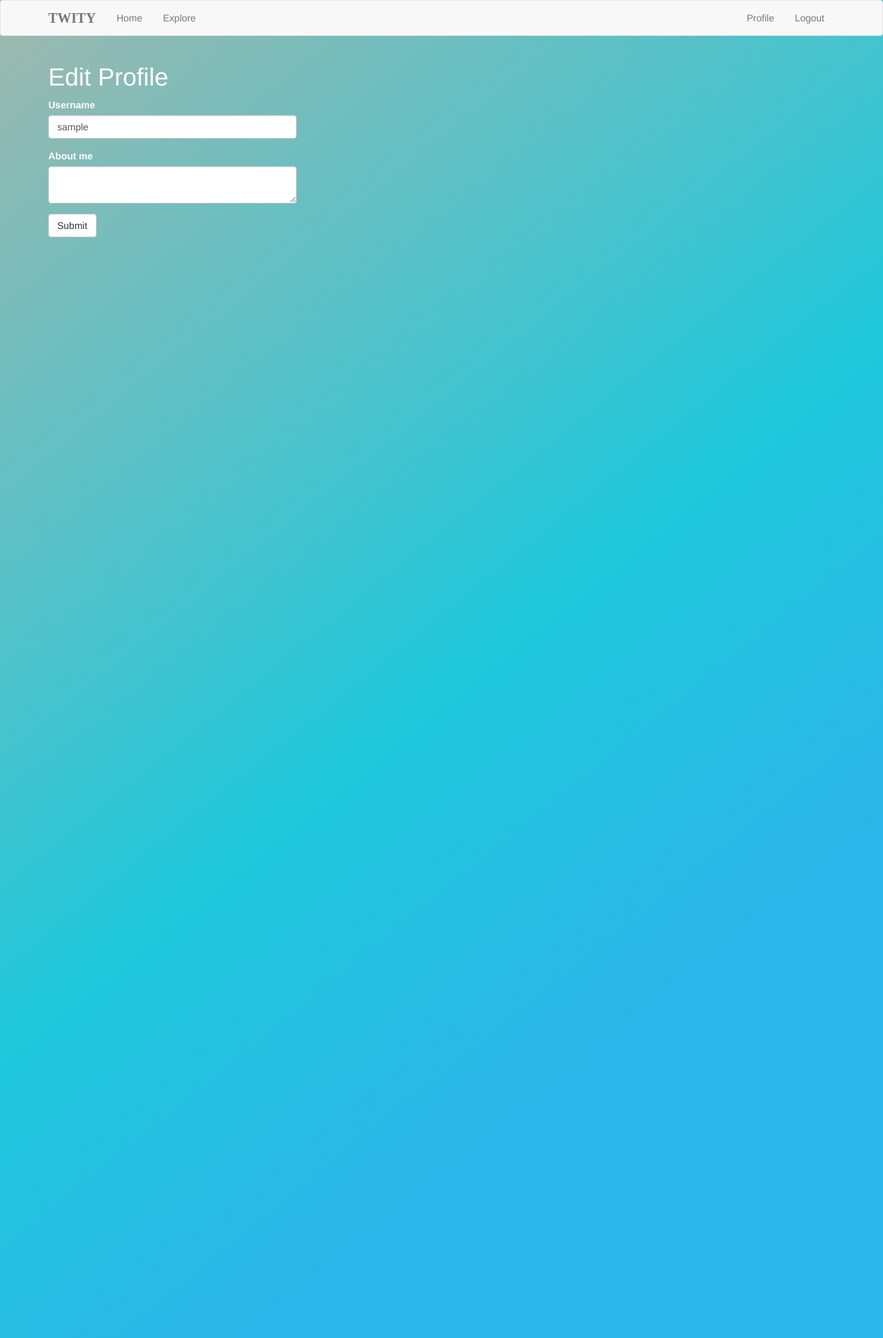
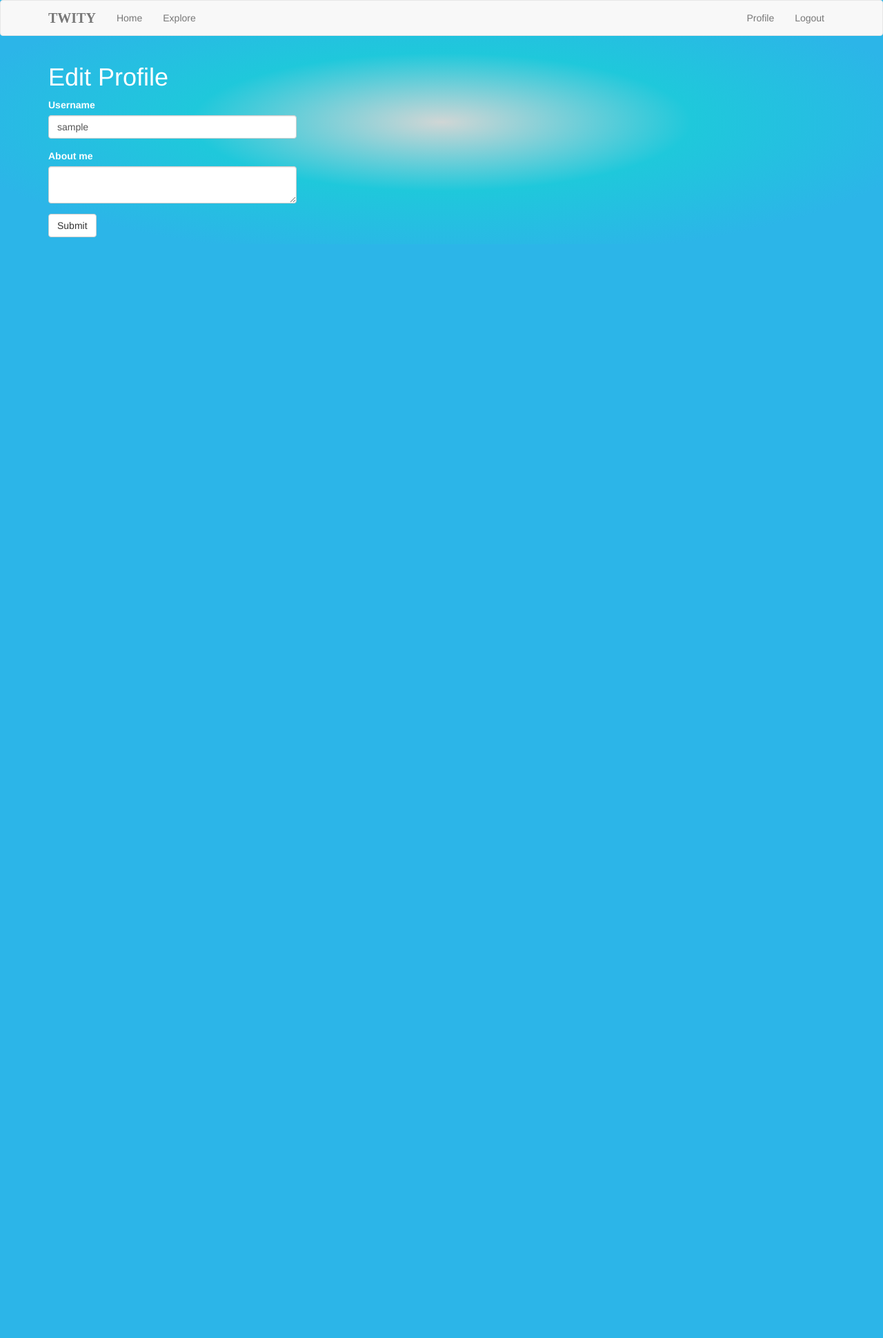
Before and after one commit to beauvilerobed/twity-microblog-app, a Flask app: page /edit_profile in a window 1280 px wide. Shown: the whole page at 69% size. After the commit the page ends 344 px from the top, so only its background shows below. Run offline with Flask 2, Linux system fonts and the light colour scheme; the visitor is signed in with stand-in values (Sample User, id 1); data comes from the database, SQL or seed files in the repository; both versions use the stored data as it was after the commit; some libraries are stand-ins or nearby versions.

Commit message:
updated backgroundcolor.html

```diff
--- a/app/static/mystyle.css
+++ b/app/static/mystyle.css
@@ -1,8 +1,9 @@
-body{
-background-color: #1fc8db;
-background-image: linear-gradient(141deg,#9fb8ad 0%, #1fc8db 51%,#2cb5e8 75%);
+html body {
+background-color: #2cb5e8;
+background-image: radial-gradient(#d0d6d5 0%, #1fc8db 40%,#2cb5e8 80%);
+background-repeat: no-repeat;
 color: white;
-Opacity: 95;
+Opacity: 100;
 
 }
 
@@ -24,10 +25,6 @@ a{
     color: rgb(7, 7, 160);
 }
 
-p.bottom {
-    margin-bottom:140%
-}
-
 img{
     float: left;
     margin: 10px;
--- a/app/templates/user.html
+++ b/app/templates/user.html
@@ -36,4 +36,5 @@
             </li>
         </ul>
     </nav>
+
 {% endblock %}
```
Also changed, not shown: app.db.
